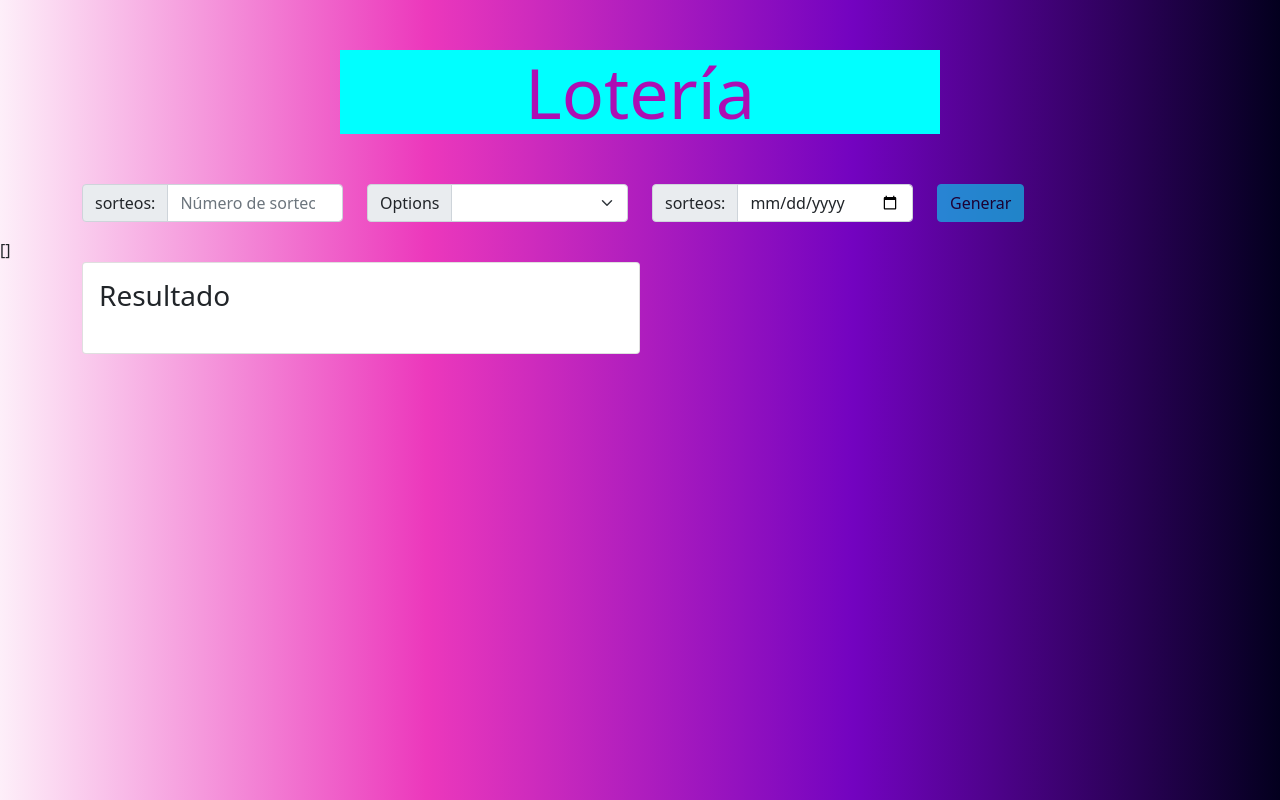
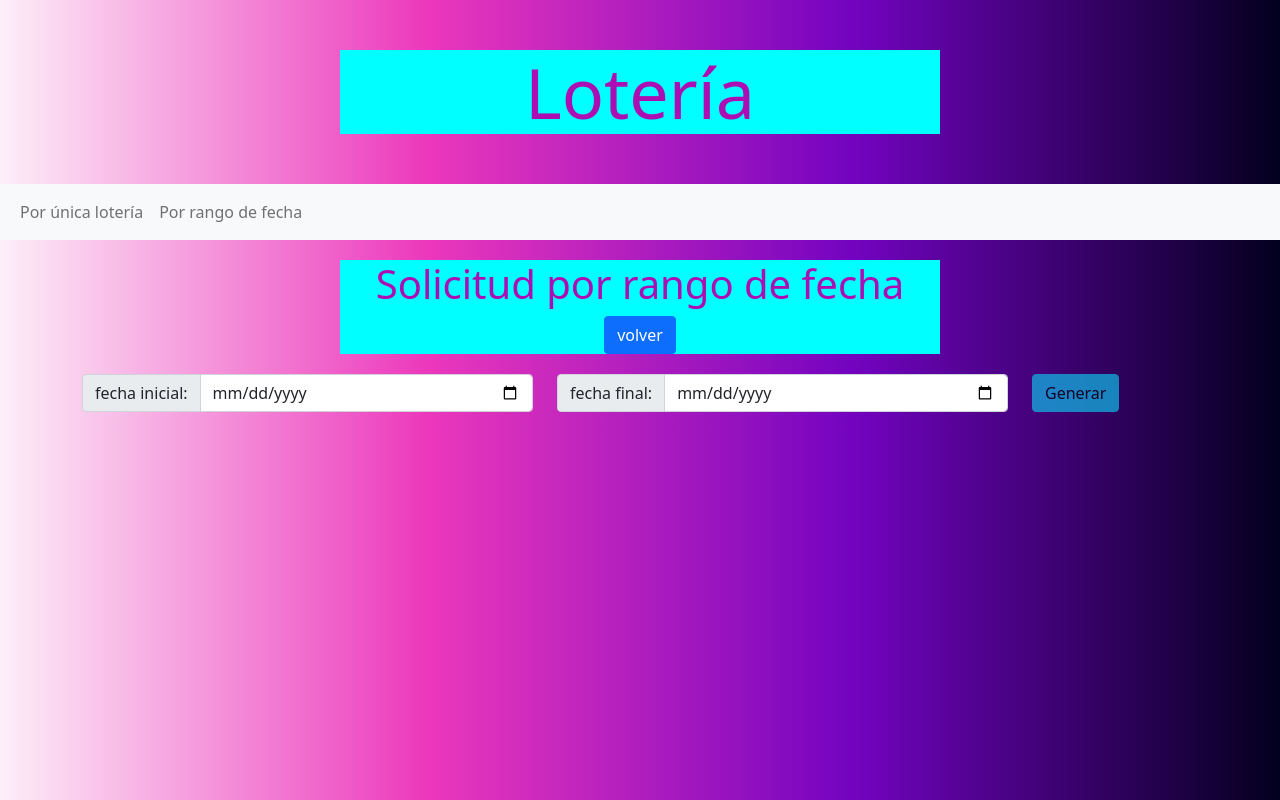
Before and after one commit to amigonelson1/loteriaFront, an Angular app: page /porfecha in a window 1280 px wide. Before the commit this address led to /. Built offline with nearby package versions, Linux system fonts and the light colour scheme.

Commit message:
Se ordenan inputs de nombres

```diff
--- a/src/app/app-routing.module.ts
+++ b/src/app/app-routing.module.ts
@@ -1,7 +1,16 @@
 import { NgModule } from '@angular/core';
 import { RouterModule, Routes } from '@angular/router';
+import { RequerimientosComponent } from './components/requerimientos/requerimientos.component';
+import { ResultadoSorteoSemanalComponent } from './components/resultado-sorteo-semanal/resultado-sorteo-semanal.component';
 
-const routes: Routes = [];
+//A continuacion definimos las rutas;
+const routes: Routes = [
+  { path: '', redirectTo: '/', pathMatch: 'full' },
+  { path: 'porloteria', component: RequerimientosComponent },
+  { path: 'porfecha', component: ResultadoSorteoSemanalComponent },
+  //para redireccionar a rutas no disponibles debemos poner el path:'**' de ultimo, para evira conflicto con las demas rutas;
+  { path: '**', redirectTo: '/', pathMatch: 'full' },
+];
 
 @NgModule({
   imports: [RouterModule.forRoot(routes)],
--- a/src/app/app.component.html
+++ b/src/app/app.component.html
@@ -1 +1,20 @@
-<app-requerimientos></app-requerimientos>
+<h1>Lotería</h1>
+<nav class="navbar navbar-expand-lg navbar-light bg-light">
+    <div class="container-fluid">
+        <button class="navbar-toggler" type="button" data-bs-toggle="collapse" data-bs-target="#navbarNav"
+            aria-controls="navbarNav" aria-expanded="false" aria-label="Toggle navigation">
+            <span class="navbar-toggler-icon"></span>
+        </button>
+        <div class="collapse navbar-collapse" id="navbarNav">
+            <ul class="navbar-nav">
+                <li class="nav-item">
+                    <a class="nav-link" routerLink="/porloteria">Por única lotería</a>
+                </li>
+                <li class="nav-item">
+                    <a class="nav-link" routerLink="/porfecha">Por rango de fecha</a>
+                </li>
+            </ul>
+        </div>
+    </div>
+</nav>
+<router-outlet></router-outlet>
--- a/src/app/app.module.ts
+++ b/src/app/app.module.ts
@@ -10,11 +10,13 @@ import { ReactiveFormsModule } from '@angular/forms';
 
 //Modulo para peticiones http;
 import { HttpClientModule } from '@angular/common/http';
+import { ResultadoSorteoSemanalComponent } from './components/resultado-sorteo-semanal/resultado-sorteo-semanal.component';
 
 @NgModule({
   declarations: [
     AppComponent,
-    RequerimientosComponent
+    RequerimientosComponent,
+    ResultadoSorteoSemanalComponent
   ],
   imports: [
     BrowserModule,
--- a/src/app/components/requerimientos/requerimientos.component.html
+++ b/src/app/components/requerimientos/requerimientos.component.html
@@ -1,4 +1,9 @@
-<h1>Lotería</h1>
+<div class="centrar">
+    <h2>Solicitud por cantidad de soteos y unica fecha</h2>
+    <button routerLink="/" class="btn btn-primary">
+        volver
+    </button>
+</div>
 <form [formGroup]="form" (ngSubmit)="solicitar()">
     <div class="container">
         <div class="row justify-content-start">
@@ -9,45 +14,68 @@
                         placeholder="Número de sorteos" aria-label="Username" aria-describedby="basic-addon1">
                 </div>
             </div>
-            <div class="col-3">
+            <div class="col-4">
                 <div class="input-group mb-3">
                     <label class="input-group-text" for="inputGroupSelect01">Options</label>
                     <select formControlName="nombreLoteria" class="form-select" id="inputGroupSelect01">
                         <option value="Bogotá">Bogotá</option>
-                        <option value="Bogotá">Boyacá</option>
+                        <option value="Boyacá">Boyacá</option>
+                        <option value="Cauca">Cauca</option>
+                        <option value="Cruz Roja">Cruz Roja</option>
                         <option value="Cundinamarca">Cundinamarca</option>
+                        <option value="Huila">Huila</option>
+                        <option value="Manizales">Manizales</option>
+                        <option value="Medellín">Medellín</option>
+                        <option value="Meta">Meta</option>
+                        <option value="Quindio">Quindío</option>
+                        <option value="Risaralda">Risaralda</option>
                         <option value="Santander">Santander</option>
+                        <option value="Tolima">Tolima</option>
                         <option value="Valle">Valle</option>
                     </select>
                 </div>
             </div>
             <div class="col-3">
                 <div class="input-group mb-3">
-                    <span class="input-group-text" id="basic-addon1">sorteos: </span>
+                    <span class="input-group-text" id="basic-addon1">fecha: </span>
                     <input formControlName="fecha" type="date" class="form-control" aria-label="Username"
                         aria-describedby="basic-addon1">
                 </div>
             </div>
-            <div class="col-3 centrar">
+            <div class="col-2">
                 <button [disabled]="this.form.invalid" type="submit" class="btn btn-info">
                     Generar
                 </button>
             </div>
         </div>
     </div>
+</form>
 
-    <div>{{result | json}}</div>
+<!-- <div>{{result | json}}</div> -->
 
-    <div class="container">
-        <div class="col-lg-6">
+<div class="container" *ngIf="result.length>0">
+    <div>
         <div class="card">
             <div class="card-body">
                 <h3>Resultado</h3>
                 <table class="table">
                     <tbody>
+                        <tr>
+                            <th>Lotería</th>
+                            <th>Fecha</th>
+                            <th>1a cifra</th>
+                            <th>2a cifra</th>
+                            <th>3a cifra</th>
+                            <th>4a cifra</th>
+                            <th>Pleno</th>
+                            <th>Ordenado</th>
+                            <th>Repite 2 cifras</th>
+                            <th>Repite 3 cifras</th>
+                            <th>Repite 4 cifras</th>
+                        </tr>
                         <tr *ngFor="let dat of result, let i = index">
                             <td>{{dat.nombreLoteria}}</td>
-                                <td>{{dat.fecha}}</td>
+                            <td>{{dat.fecha | date:'shortDate'}}</td>
                             <td>{{dat.primeraCifra}}</td>
                             <td>{{dat.segundaCifra}}</td>
                             <td>{{dat.terceraCifra}}</td>
@@ -64,4 +92,3 @@
         </div>
     </div>
 </div>
-</form>
--- a/src/app/components/requerimientos/requerimientos.component.ts
+++ b/src/app/components/requerimientos/requerimientos.component.ts
@@ -24,8 +24,7 @@ export class RequerimientosComponent {
   }
 
   solicitar() {
-    console.log('haz hecho una solicitud', this.form.value)
-    this._loteriaService.getListTarjetas(this.form.value.numeroSorteos, this.form.value.nombreLoteria, this.form.value.fecha).subscribe({
+    this._loteriaService.getListSorteos(this.form.value.numeroSorteos, this.form.value.nombreLoteria, this.form.value.fecha).subscribe({
       next: (data) => { console.log(data); this.result = data },
       error: (e) => console.error(e),
       complete: () => console.info('complete')
--- /dev/null
+++ b/src/app/components/resultado-sorteo-semanal/resultado-sorteo-semanal.component.html
@@ -0,0 +1,29 @@
+<div class="centrar">
+    <h2>Solicitud por rango de fecha</h2>
+    <button routerLink="/" class="btn btn-primary">
+        volver
+    </button>
+</div>
+<form [formGroup]="form" (ngSubmit)="solicitar()">
+    <div class="container">
+        <div class="row justify-content-start">
+            <div class="col-5">
+                <div class="input-group mb-3">
+                    <span class="input-group-text" id="basic-addon1">fecha inicial: </span>
+                    <input type="date" class="form-control" formControlName="fechaInicial">
+                </div>
+            </div>
+            <div class="col-5">
+                <div class="input-group mb-3">
+                    <span class="input-group-text" id="basic-addon1">fecha final: </span>
+                    <input type="date" class="form-control" formControlName="fechaFinal">
+                </div>
+            </div>
+            <div class="col-2">
+                <button [disabled]="this.form.invalid" type="submit" class="btn btn-info">
+                    Generar
+                </button>
+            </div>
+        </div>
+    </div>
+</form>
--- /dev/null
+++ b/src/app/components/resultado-sorteo-semanal/resultado-sorteo-semanal.component.ts
@@ -0,0 +1,38 @@
+import { Component } from '@angular/core';
+import { FormBuilder, FormGroup, Validators } from '@angular/forms';
+import { LoteriaServices } from 'src/app/services/loteriaServices';
+
+@Component({
+  selector: 'app-resultado-sorteo-semanal',
+  templateUrl: './resultado-sorteo-semanal.component.html',
+  styleUrls: ['./resultado-sorteo-semanal.component.css']
+})
+export class ResultadoSorteoSemanalComponent {
+  form!: FormGroup;
+  data!: [];
+  result: any[] = [];
+
+  constructor(private fb: FormBuilder,
+    private _loteriaService: LoteriaServices) {
+    this.form = this.fb.group({
+      fechaInicial: ['', Validators.required],
+      fechaFinal: ['', Validators.required],
+    })
+  }
+
+  solicitar() {
+    if (this._loteriaService.validationsDate(this.form.value.fechaInicial, this.form.value.fechaFinal)) {
+      alert('Lo sentimos, el rango de fechas no está correctamente definido, por favor verifique');
+      this.form.reset();
+      return;
+    }
+    this._loteriaService.getListSemanal(this.form.value.fechaInicial, this.form.value.fechaFinal).subscribe({
+      next: (data) => { console.log(data) },
+      error: (e) => console.error(e),
+      complete: () => console.info('complete')
+    })
+    this.form.reset();
+
+  }
+
+}
--- a/src/app/services/loteriaServices.ts
+++ b/src/app/services/loteriaServices.ts
@@ -10,15 +10,27 @@ import { Observable } from 'rxjs';
 export class LoteriaServices {
 
   private myAppUrl = 'https://localhost:7135/';
-  private myApiUrl = 'api/Loteria/GetSorteos/';
+  private myApiUrlSorteos = 'api/Loteria/GetSorteos/';
+  private myApiUrlSemanal = 'api/Loteria/GetSemanal/';
 
   constructor(private http: HttpClient) { }
 
-  getListTarjetas(sorteo:number, nombre:string, fech:string): Observable<any> {
+  getListSorteos(sorteo: number, nombre: string, fech: string): Observable<any> {
     const numeroSorteos = sorteo;
     const nombreLoteria = nombre;
     const fecha = fech;
-    return this.http.get(this.myAppUrl + this.myApiUrl + `${numeroSorteos}/${nombreLoteria}/${fecha}`,);
+    return this.http.get(this.myAppUrl + this.myApiUrlSorteos + `${numeroSorteos}/${nombreLoteria}/${fecha}`,);
+  }
+
+  validationsDate(initial: Date, endend: Date): boolean {
+    if (initial < endend) return false;
+    else return true;
+  }
+
+  getListSemanal(inicial: string, final: string): Observable<any> {
+    const fechaInicial = inicial;
+    const fechaFinal = final;
+    return this.http.get(this.myAppUrl + this.myApiUrlSemanal + `${fechaInicial}/${fechaFinal}`,);
   }
 
 }
--- a/src/styles.css
+++ b/src/styles.css
@@ -17,3 +17,17 @@ h1 {
     text-align: center;
     font-size: 70px;
 }
+
+h2 {
+    color: rgb(173, 14, 179);
+    text-align: center;
+    font-size: 40px;
+}
+
+.centrar {
+    background-color: aqua;
+    align-items: center;
+    text-align: center;
+    max-width: 600px;
+    margin: 20px auto;
+}
```
Also changed, not shown: src/app/components/resultado-sorteo-semanal/resultado-sorteo-semanal.component.css (added), 1 other file (tests, documents, lock files or other folders). Lines whose indentation alone changed are shown as unchanged.
